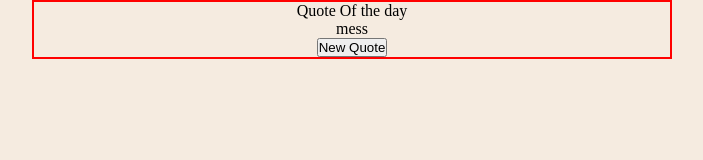
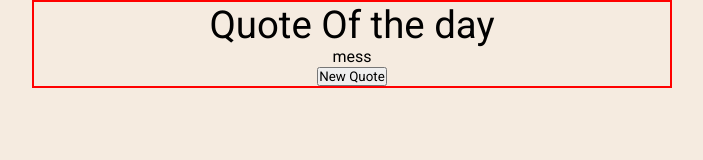
Before and after one commit to TanmayVidhate/Quote, a plain HTML site: page index.html in a window 1280 px wide. Shown: the whole page, without its empty margins (338-1041 px from the left). Drawn offline with Linux system fonts and the light colour scheme.

Commit message:
add css to headtxt and quote

```diff
--- a/style.css
+++ b/style.css
@@ -1,7 +1,11 @@
+@import url('https://fonts.googleapis.com/css2?family=Roboto:ital,wght@0,100;0,300;0,400;0,500;0,700;0,900;1,100;1,300;1,400;1,500;1,700;1,900&display=swap');
+
+
 *{
     margin: 0;
     padding: 0;
     box-sizing: border-box;
+    font-family: "Roboto", sans-serif;
 }
 
 body{
@@ -18,3 +22,11 @@ body{
     height: fit-content;
     border: 2px solid red;
 }
+
+.headtxt{
+    font-size: 3vw;
+}
+
+.quote::after, .quote::before{
+    content: '"';
+}
```
